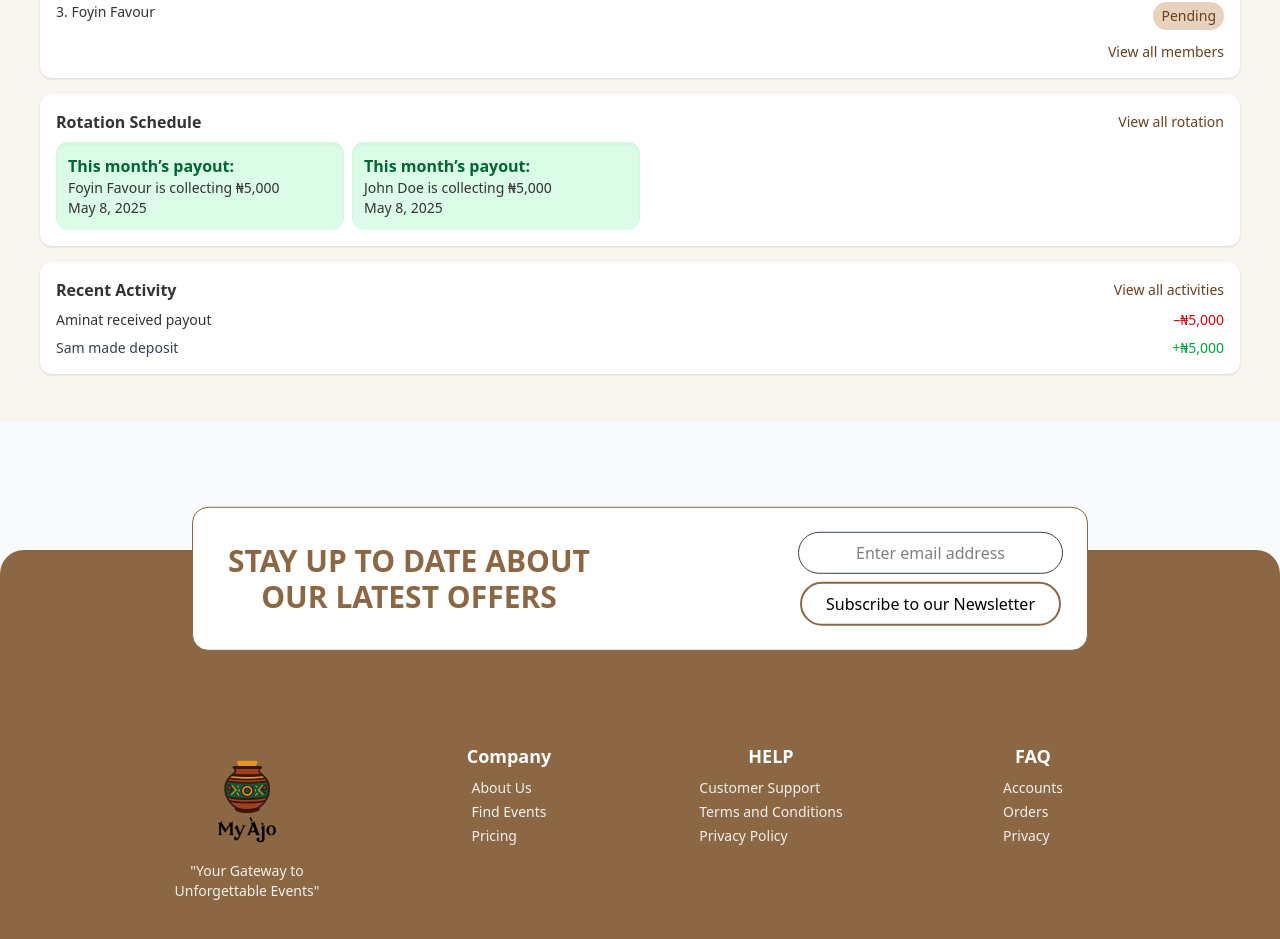
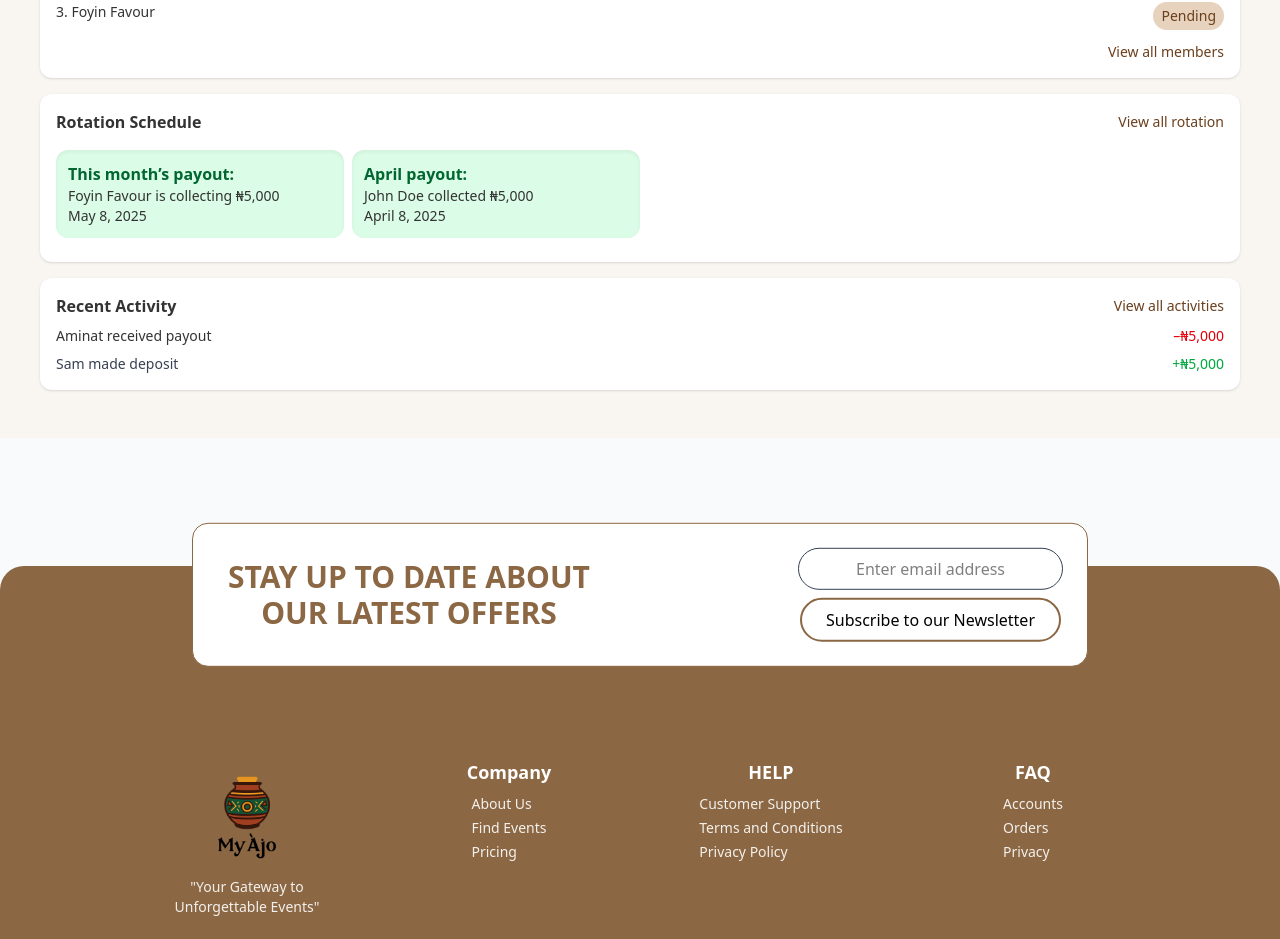
Before and after one commit to Megabyte-webdev/my-ajo, a React (Vite) app: page /dashboard/agent in a window 1280 px wide. Shown: the part 825-1764 px from the top of the page. Built offline with nearby package versions, Linux system fonts and the light colour scheme; no server answers.

Commit message:
Update AgentDashboard.tsx

```diff
--- a/src/pages/agent/AgentDashboard.tsx
+++ b/src/pages/agent/AgentDashboard.tsx
@@ -89,16 +89,16 @@ const AgentDashboard = () => {
           <p className="font-semibold">Rotation Schedule</p>
           <p className="text-sm text-[#6B3F1D]">View all rotation</p>
         </div>
-        <div className="flex gap-2 overflow-x-auto">
+        <div className="flex gap-2 overflow-x-auto py-2">
         <div className="bg-green-100 p-3 rounded-xl shadow-inner min-w-72">
           <p className="text-green-800 font-semibold">This month’s payout:</p>
           <p className="text-sm">Foyin Favour is collecting ₦5,000</p>
           <p className="text-sm">May 8, 2025</p>
         </div>
           <div className="bg-green-100 p-3 rounded-xl shadow-inner min-w-72">
-          <p className="text-green-800 font-semibold">This month’s payout:</p>
-          <p className="text-sm">John Doe is collecting ₦5,000</p>
-          <p className="text-sm">May 8, 2025</p>
+          <p className="text-green-800 font-semibold">April payout:</p>
+          <p className="text-sm">John Doe collected ₦5,000</p>
+          <p className="text-sm">April 8, 2025</p>
         </div>
         </div>
       </div>
```
